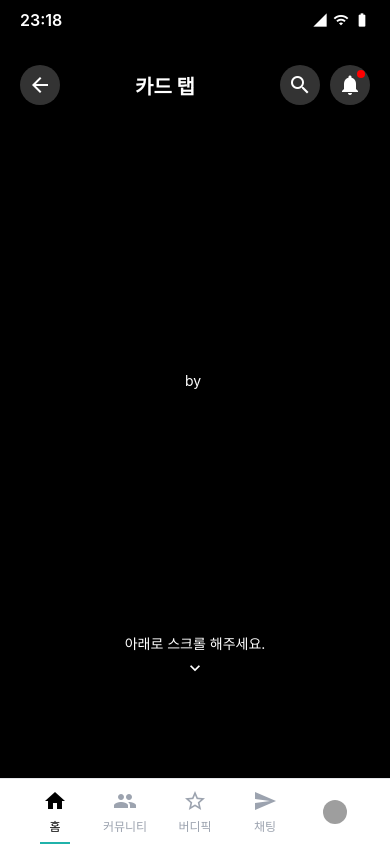
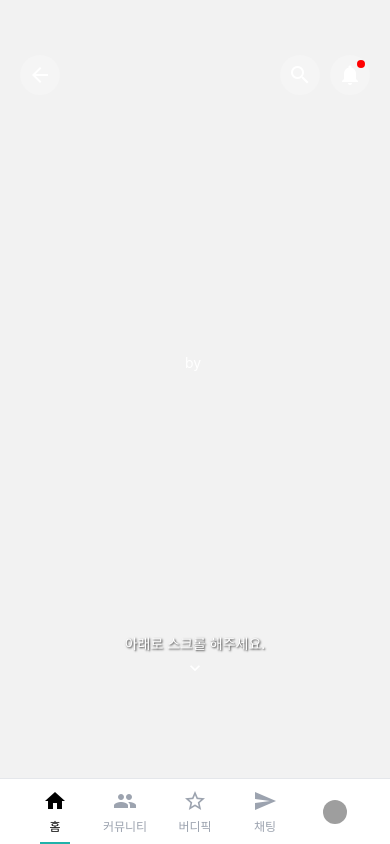
Before and after one commit to dehmivor/wetraver, a React Native app: screen /HomeCardTap in a window 390 px wide. Built offline with nearby package versions, Linux system fonts and the light colour scheme; grey boxes are pictures that could not be loaded.

Commit message:
fix-layout/home home card tap screen: change status bar and direction swipe up

```diff
--- a/src/navigation/RootNavigator.tsx
+++ b/src/navigation/RootNavigator.tsx
@@ -27,8 +27,7 @@ const RootNavigator = () => {
  <Stack.Navigator
       screenOptions={{
         headerShown: false,
-        statusBarStyle: 'dark',
-        statusBarColor: '#FFFFFF',
+        statusBarStyle: 'dark', // or remove if mismatched version
       }}
       initialRouteName="Login"
     >
@@ -129,6 +128,7 @@ const RootNavigator = () => {
         component={HomeCardTapScreen}
         options={{
           title: '카드 탭',
+        statusBarStyle: 'light',
         }}
       />
       <Stack.Screen
@@ -136,6 +136,9 @@ const RootNavigator = () => {
   component={HomeDetailPageScreen}
   options={{
     title: '상세 페이지',
+    animation: 'slide_from_bottom',   // 👈 makes the transition come from bottom
+    // presentation: 'modal',         // optional → iOS modal style
+    headerShown: false,               // optional if you don’t want header
   }}
 />
       <Stack.Screen
--- a/src/screens/home/HomeCardTapScreen.tsx
+++ b/src/screens/home/HomeCardTapScreen.tsx
@@ -51,29 +51,17 @@ const { card } = route.params || {};
 
   return (
     <View style={styles.container}>
-      <StatusBar barStyle="light-content" backgroundColor="#000" />
-
-      {/* Status Bar */}
-      <View style={styles.statusBar}>
-        <Text style={styles.timeText}>23:18</Text>
-        <View style={styles.statusIcons}>
-          <Icon name="signal-cellular-4-bar" size={16} color="#fff" />
-          <Icon name="wifi" size={16} color="#fff" style={styles.statusIcon} />
-          <Icon
-            name="battery-full"
-            size={16}
-            color="#fff"
-            style={styles.statusIcon}
-          />
-        </View>
-      </View>
+<StatusBar
+  barStyle="light-content"
+  translucent
+  backgroundColor="transparent"
+/>
 
       {/* Header with Back Button and Icons */}
       <View style={styles.header}>
         <TouchableOpacity onPress={handleBackPress} style={styles.backButton}>
           <Icon name="arrow-back" size={24} color="#fff" />
         </TouchableOpacity>
-        <Text style={styles.title}>카드 탭</Text>
         <View style={styles.headerIcons}>
           <TouchableOpacity
             onPress={handleSearchPress}
@@ -146,10 +134,10 @@ const { card } = route.params || {};
 };
 
 const styles = StyleSheet.create({
-  container: {
-    flex: 1,
-    backgroundColor: '#000',
-  },
+ container: {
+  flex: 1,
+  backgroundColor: 'transparent', // not white
+},
   statusBar: {
     flexDirection: 'row',
     justifyContent: 'space-between',
@@ -175,7 +163,7 @@ const styles = StyleSheet.create({
     justifyContent: 'space-between',
     alignItems: 'center',
     paddingHorizontal: 20,
-    paddingVertical: 15,
+    paddingVertical: 5,
     backgroundColor: 'transparent',
     position: 'absolute',
     top: 50,
```
Lines whose indentation alone changed are shown as unchanged.
